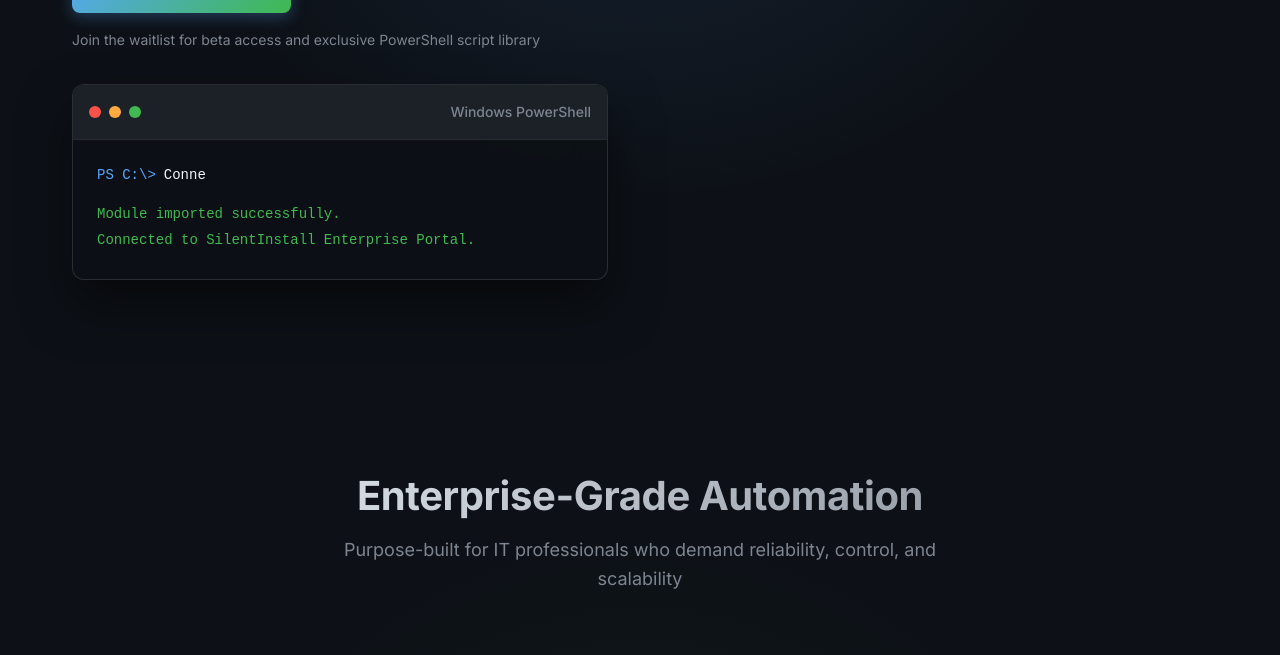
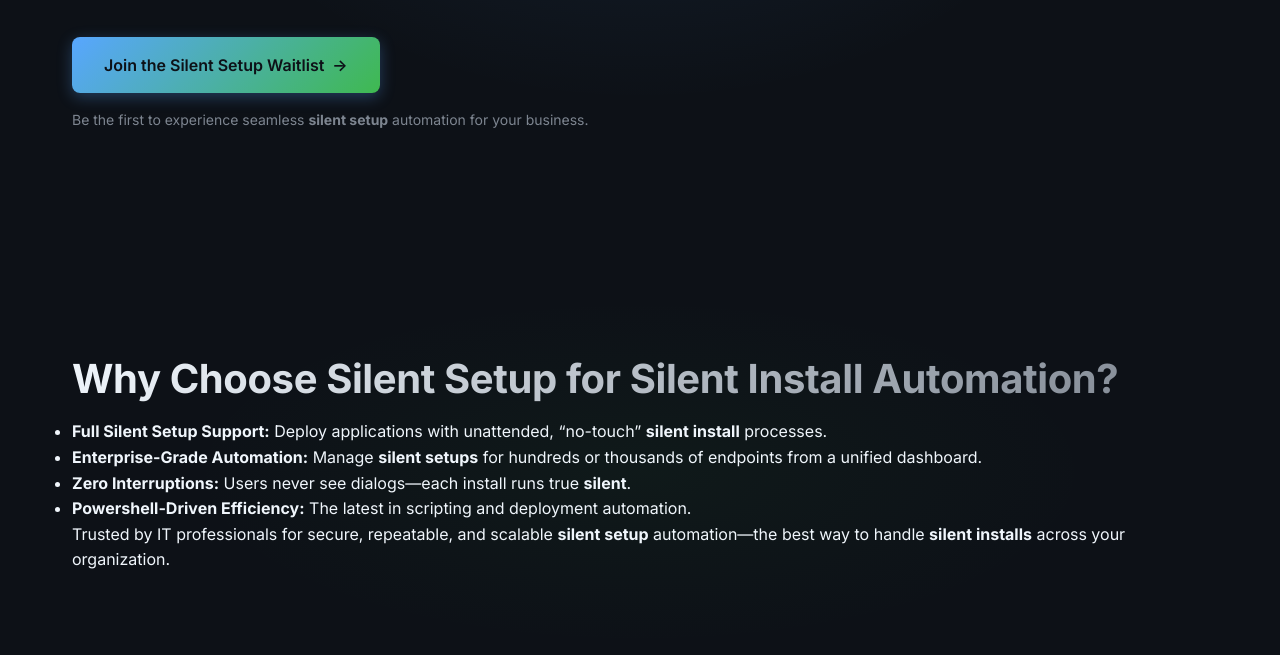
Before and after one commit to NullPounce/SilentSetup, a plain HTML site: page index.html in a window 1280 px wide. Shown: the part 631-1286 px from the top of the page. Drawn offline with Linux system fonts and the light colour scheme.

Commit message:
Update index.html

```diff
--- a/index.html
+++ b/index.html
@@ -1,16 +1,103 @@
 <!DOCTYPE html>
 <html lang="en">
 <head>
-<link rel="icon" type="image/x-icon" href="favicon.ico">
+  <meta charset="UTF-8">
+  <meta name="viewport" content="width=device-width, initial-scale=1.0">
+  <title>Silent Setup – Enterprise Silent Install Automation Platform | SilentSetup.com</title>
 
-    <meta charset="UTF-8">
-    <meta name="viewport" content="width=device-width, initial-scale=1.0">
-    <title>SilentInstall.com - Silent PowerShell Automation for Enterprise IT</title>
-    <link rel="stylesheet" href="style.css">
-    <link rel="preconnect" href="https://fonts.googleapis.com">
-    <link rel="preconnect" href="https://fonts.gstatic.com" crossorigin>
-    <link href="https://fonts.googleapis.com/css2?family=Inter:wght@300;400;500;600;700;800&display=swap" rel="stylesheet">
+  <!-- SEO META -->
+  <meta name="description" content="Silent Setup is the modern platform for automated silent installs across your enterprise using PowerShell. One-click silent setup for software—no interruptions, just results.">
+  <meta name="keywords" content="silent setup, silent install, silent software deployment, Powershell silent automation, unattended install, setup automation, enterprise deployment, software automation tool">
+
+  <!-- Canonical URL -->
+  <link rel="canonical" href="https://silentsetup.com/">
+
+  <!-- OpenGraph -->
+  <meta property="og:title" content="Silent Setup – Silent Install & Automation Platform" />
+  <meta property="og:description" content="Modern enterprise automation for silent setups and silent installs using PowerShell. Join the waitlist for early access." />
+  <meta property="og:url" content="https://silentsetup.com/" />
+  <meta property="og:type" content="website" />
+  <meta property="og:image" content="https://silentsetup.com/social-preview.png" /> <!-- Replace with your image -->
+  <meta property="og:site_name" content="SilentSetup.com" />
+
+  <!-- Twitter Card -->
+  <meta name="twitter:card" content="summary_large_image">
+  <meta name="twitter:title" content="Silent Setup – Silent Install & Automation Platform">
+  <meta name="twitter:description" content="Automate your silent setups and silent installs across your infrastructure with ease. PowerShell-based, zero interruptions.">
+  <meta name="twitter:image" content="https://silentsetup.com/social-preview.png"> <!-- Replace if you have a preview image -->
+
+  <!-- Favicons -->
+  <link rel="icon" type="image/png" href="/favicon.ico">
+
+  <!-- Styles and Font -->
+  <link rel="stylesheet" href="style.css">
+  <link rel="preconnect" href="https://fonts.googleapis.com">
+  <link rel="preconnect" href="https://fonts.gstatic.com" crossorigin>
+  <link href="https://fonts.googleapis.com/css2?family=Inter:wght@300;400;500;600;700;800&display=swap" rel="stylesheet">
 </head>
+<body>
+  <!-- Header and Navigation... -->
+  <!-- ... -->
+
+  <!-- Hero Section -->
+  <section class="hero">
+    <div class="hero-container">
+      <div class="hero-content">
+        <h1 class="hero-title">
+          The Ultimate Silent Setup Platform<br>
+          <span class="gradient-text">Silent Setup & Secure Silent Install Automation</span>
+        </h1>
+        <p class="hero-description">
+          <strong>Silent Setup</strong> lets you automate software deployments with true <b>silent install</b> options for enterprise IT. Use powerful PowerShell automation to perform unattended, interruption-free software installations at scale. Trusted for reliable, fully silent setups that just work.
+        </p>
+        <!-- CTA Button -->
+        <div class="signup-form-container">
+          <div class="form-group-inline">
+            <a
+              href="https://docs.google.com/forms/d/e/1FAIpQLSf2xJZm7vnrDWaZ8ozrj1tmcVYcl2osirXkPULX2iA7Eqr_Nw/viewform"
+              class="btn btn--primary btn--hero"
+              target="_blank" rel="noopener"
+            >
+              <span class="btn-text">Join the Silent Setup Waitlist</span>
+              <span class="btn-icon">→</span>
+            </a>
+          </div>
+          <p class="signup-note">
+            Be the first to experience seamless <strong>silent setup</strong> automation for your business.
+          </p>
+        </div>
+        <!-- Terminal Demo and visuals as needed -->
+      </div>
+    </div>
+  </section>
+
+  <!-- Features Section -->
+  <section class="features" id="features">
+    <div class="section-container">
+      <h2 class="section-title">Why Choose Silent Setup for Silent Install Automation?</h2>
+      <ul>
+        <li>
+          <strong>Full Silent Setup Support:</strong>
+          Deploy applications with unattended, “no-touch” <b>silent install</b> processes.
+        </li>
+        <li>
+          <strong>Enterprise-Grade Automation:</strong>
+          Manage <b>silent setups</b> for hundreds or thousands of endpoints from a unified dashboard.
+        </li>
+        <li>
+          <strong>Zero Interruptions:</strong>
+          Users never see dialogs—each install runs true <b>silent</b>.
+        </li>
+        <li>
+          <strong>Powershell-Driven Efficiency:</strong>
+          The latest in scripting and deployment automation.
+        </li>
+      </ul>
+      <p>Trusted by IT professionals for secure, repeatable, and scalable <b>silent setup</b> automation—the best way to handle <b>silent installs</b> across your organization.</p>
+    </div>
+  </section>
+
+</body>
 <body>
     <!-- Animated Background -->
     <div class="animated-bg">
```
